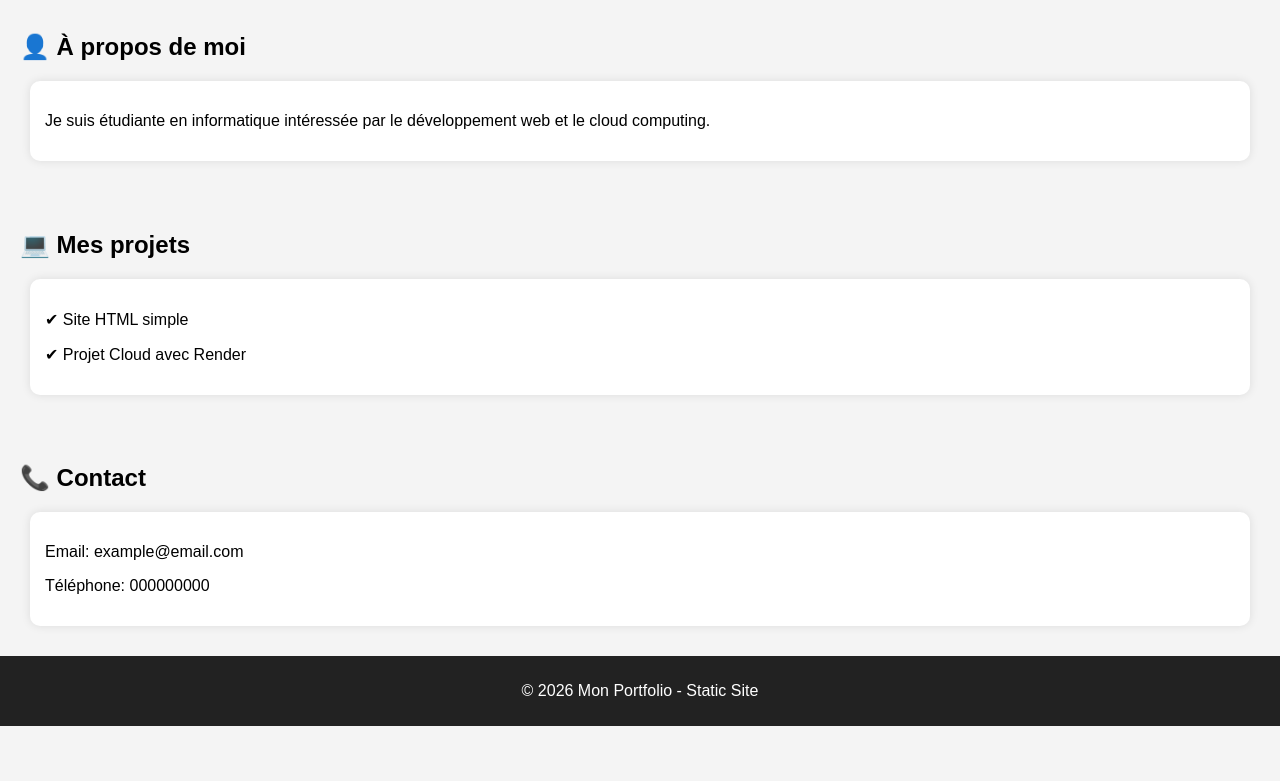
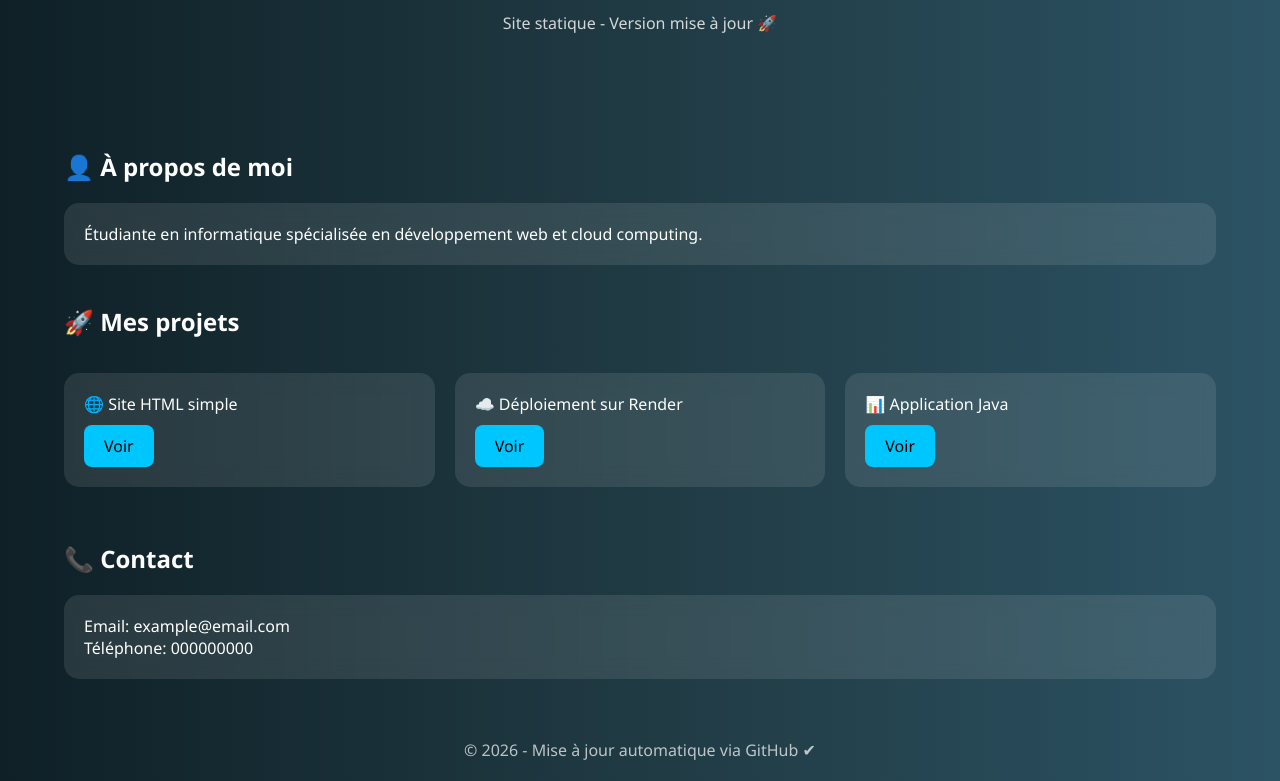
Before and after one commit to Bougoufaouafa/portfolio-static, a plain HTML site: page index.html in a window 1280 px wide. Shown: the part 161-942 px from the top of the page. Before the commit the page ends 887 px from the top, so only its background shows below. Drawn offline with Linux system fonts and the light colour scheme.

Commit message:
Update index.html

```diff
--- a/index.html
+++ b/index.html
@@ -2,70 +2,123 @@
 <html lang="fr">
 <head>
 <meta charset="UTF-8">
+<meta name="viewport" content="width=device-width, initial-scale=1.0">
 <title>Mon Portfolio</title>
+
 <style>
 body {
-            font-family: Arial;
     margin: 0;
-            background: #f4f4f4;
+    font-family: 'Segoe UI', sans-serif;
+    background: linear-gradient(to right, #0f2027, #203a43, #2c5364);
+    color: white;
 }
+
 header {
-            background: #007BFF;
-            color: white;
+    text-align: center;
+    padding: 60px 20px;
+}
+
+header h1 {
+    font-size: 42px;
+}
+
+header p {
+    opacity: 0.8;
+}
+
+.container {
+    width: 90%;
+    margin: auto;
+}
+
+.section {
+    margin: 40px 0;
+}
+
+.card {
+    background: rgba(255,255,255,0.1);
+    padding: 20px;
+    border-radius: 15px;
+    backdrop-filter: blur(10px);
+    margin: 15px 0;
+    transition: 0.3s;
+}
+
+.card:hover {
+    transform: scale(1.05);
+}
+
+.projects {
+    display: grid;
+    grid-template-columns: repeat(auto-fit, minmax(250px,1fr));
+    gap: 20px;
+}
+
+.btn {
+    display: inline-block;
+    margin-top: 10px;
+    padding: 10px 20px;
+    background: #00c6ff;
+    color: black;
+    border-radius: 8px;
+    text-decoration: none;
+}
+
+footer {
     text-align: center;
     padding: 20px;
-        }
-        section {
-            padding: 20px;
-        }
-        .card {
-            background: white;
-            padding: 15px;
-            margin: 10px;
-            border-radius: 10px;
-            box-shadow: 0 0 10px rgba(0,0,0,0.1);
-        }
-        footer {
-            text-align: center;
-            padding: 10px;
-            background: #222;
-            color: white;
+    opacity: 0.7;
 }
 </style>
+
 </head>
 
 <body>
 
 <header>
-    <h1>Mon Portfolio</h1>
-    <p>Site statique (HTML/CSS seulement)</p>
+    <h1>👩‍💻 Mon Portfolio</h1>
+    <p>Site statique - Version mise à jour 🚀</p>
 </header>
 
-<section>
+<div class="container">
+
+<div class="section">
     <h2>👤 À propos de moi</h2>
     <div class="card">
-        <p>Je suis étudiante en informatique intéressée par le développement web et le cloud computing.</p>
+        Étudiante en informatique spécialisée en développement web et cloud computing.
     </div>
-</section>
+</div>
 
-<section>
-    <h2>💻 Mes projets</h2>
+<div class="section">
+    <h2>🚀 Mes projets</h2>
+    <div class="projects">
         <div class="card">
-        <p>✔ Site HTML simple</p>
-        <p>✔ Projet Cloud avec Render</p>
+            🌐 Site HTML simple <br>
+            <a href="#" class="btn">Voir</a>
         </div>
-</section>
+        <div class="card">
+            ☁️ Déploiement sur Render <br>
+            <a href="#" class="btn">Voir</a>
+        </div>
+        <div class="card">
+            📊 Application Java <br>
+            <a href="#" class="btn">Voir</a>
+        </div>
+    </div>
+</div>
 
-<section>
+<div class="section">
     <h2>📞 Contact</h2>
     <div class="card">
-        <p>Email: example@email.com</p>
-        <p>Téléphone: 000000000</p>
+        Email: example@email.com <br>
+        Téléphone: 000000000
     </div>
-</section>
+</div>
+
+</div>
 
 <footer>
-    <p>© 2026 Mon Portfolio - Static Site</p>
+    © 2026 - Mise à jour automatique via GitHub ✔
 </footer>
 
 </body>
```
Lines whose indentation alone changed are shown as unchanged.
